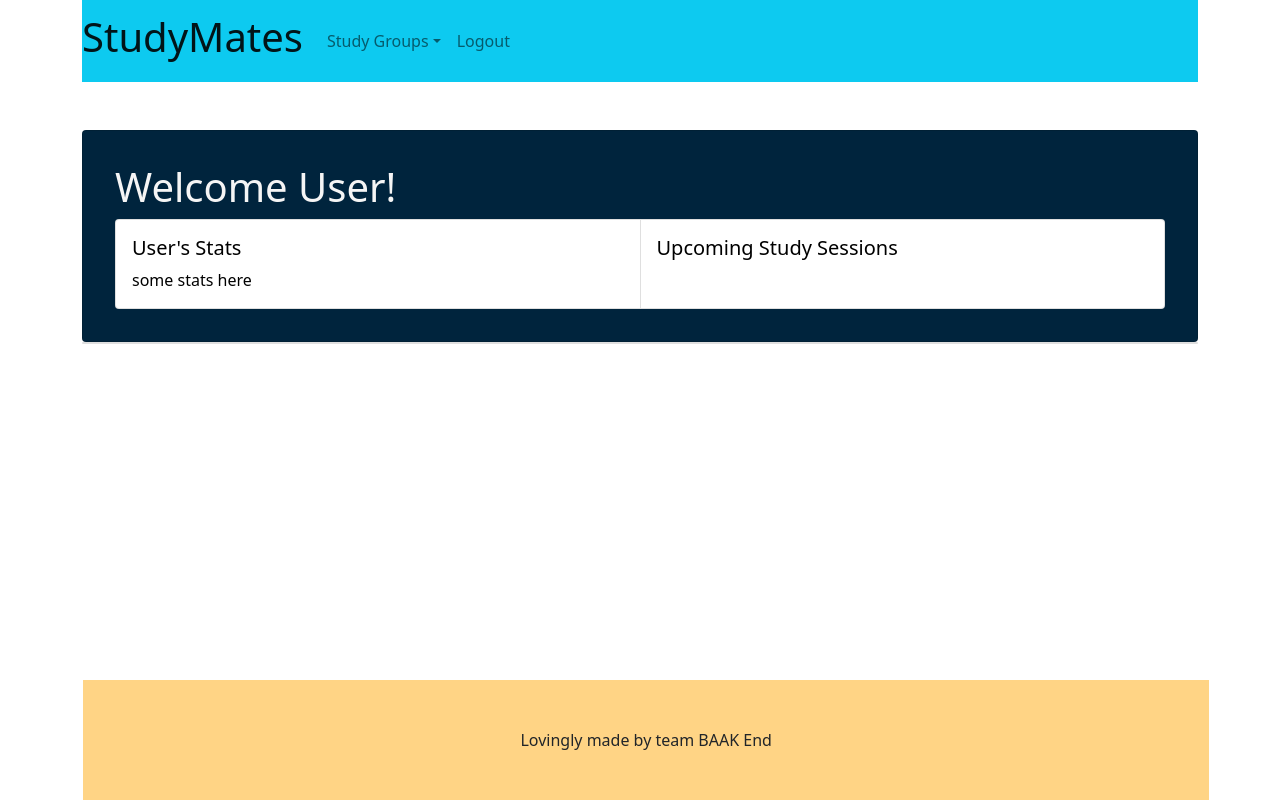
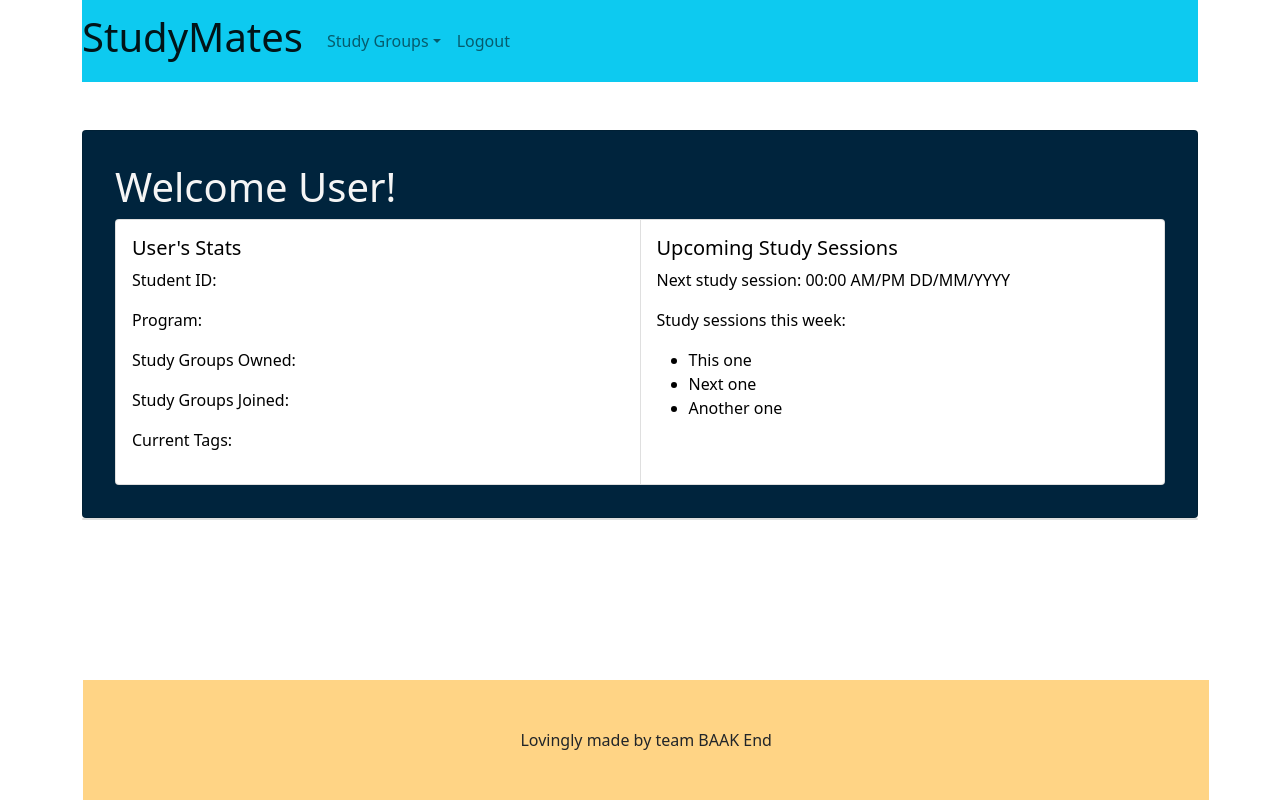
Before and after one commit to bleuLenny/StudyMates, a React (Create React App) app in the folder frontend/: page /dashboard in a window 1280 px wide. Built offline with nearby package versions, Linux system fonts and the light colour scheme.

Commit message:
Add content for stats and Study Sessions

```diff
--- a/frontend/src/components/logged_in/dashboard/Dashboard.js
+++ b/frontend/src/components/logged_in/dashboard/Dashboard.js
@@ -18,12 +18,27 @@ const Dashboard = ({ username }) => {
             <Card style={statsStyle}>
               <Card.Body>
                 <Card.Title>{username}'s Stats</Card.Title>
-                <Card.Text>some stats here</Card.Text>
+                <Card.Text>
+                  <p>Student ID: </p>
+                  <p>Program: </p>
+                  <p>Study Groups Owned: </p>
+                  <p>Study Groups Joined: </p>
+                  <p>Current Tags: </p>
+                </Card.Text>
               </Card.Body>
             </Card>
             <Card style={statsStyle}>
               <Card.Body>
                 <Card.Title>Upcoming Study Sessions</Card.Title>
+                <Card.Text>
+                  <p>Next study session: 00:00 AM/PM DD/MM/YYYY</p>
+                  <p>Study sessions this week:</p>
+                  <ul>
+                    <li>This one</li>
+                    <li>Next one</li>
+                    <li>Another one</li>
+                  </ul>
+                </Card.Text>
               </Card.Body>
             </Card>
           </CardGroup>
```
